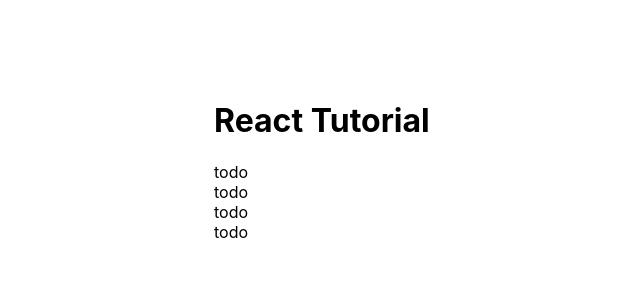
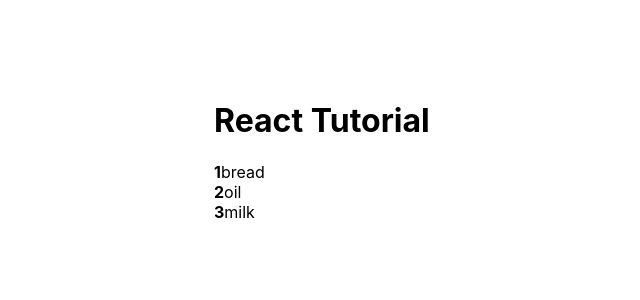
Before and after one commit to gozel-cholukova/First-React-Practice, a React (Create React App) app: page / in a window 1280 px wide. Shown: the top 300 px of the page, without its empty margins (126-766 px from the left). Built offline with nearby package versions, Linux system fonts and the light colour scheme.

Commit message:
Add files via upload

```diff
--- a/src/ToDo/TodoItem.js
+++ b/src/ToDo/TodoItem.js
@@ -1,8 +1,19 @@
 import React from 'react'
+import PropTypes from 'prop-types'
 
 
-export default function TodoItem() {
+function TodoItem({ todo, index }) {
   return (
-    <li>todo</li>
+    <li>
+      <strong>{index + 1}</strong>
+      {todo.title}
+    </li>
   )
 }
+
+TodoItem.propTypes = {
+  todo: PropTypes.object.isRequired,
+  index: PropTypes.number
+}
+
+export default TodoItem
--- a/src/ToDo/TodoList.js
+++ b/src/ToDo/TodoList.js
@@ -1,4 +1,5 @@
 import React from 'react'
+import PropTypes from 'prop-types'
 import TodoItem from './TodoItem'
 
 const styles = {
@@ -9,13 +10,17 @@
   }
 }
 
-export default function TodoList(props) {
+function TodoList( props ) {
   return (
     <ul style={styles.ul}>
-      <TodoItem></TodoItem>
-      <TodoItem></TodoItem>
-      <TodoItem></TodoItem>
-      <TodoItem></TodoItem>
+      { props.todos.map((todo, index) => {
+        return <TodoItem todo={todo} key={todo.id} index={index}></TodoItem>
+      })}
     </ul>
   )
 }
+
+TodoList.propTypes = {
+  todos: PropTypes.arrayOf(PropTypes.object).isRequired
+}
+export default TodoList
```
